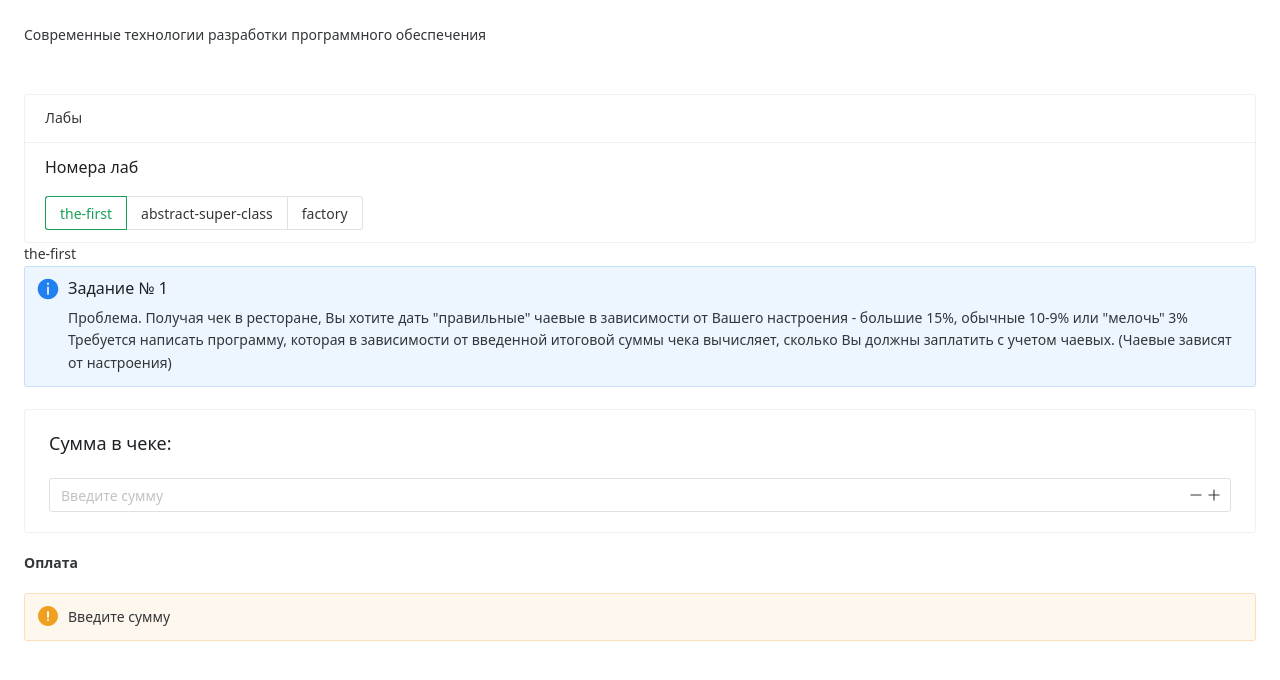
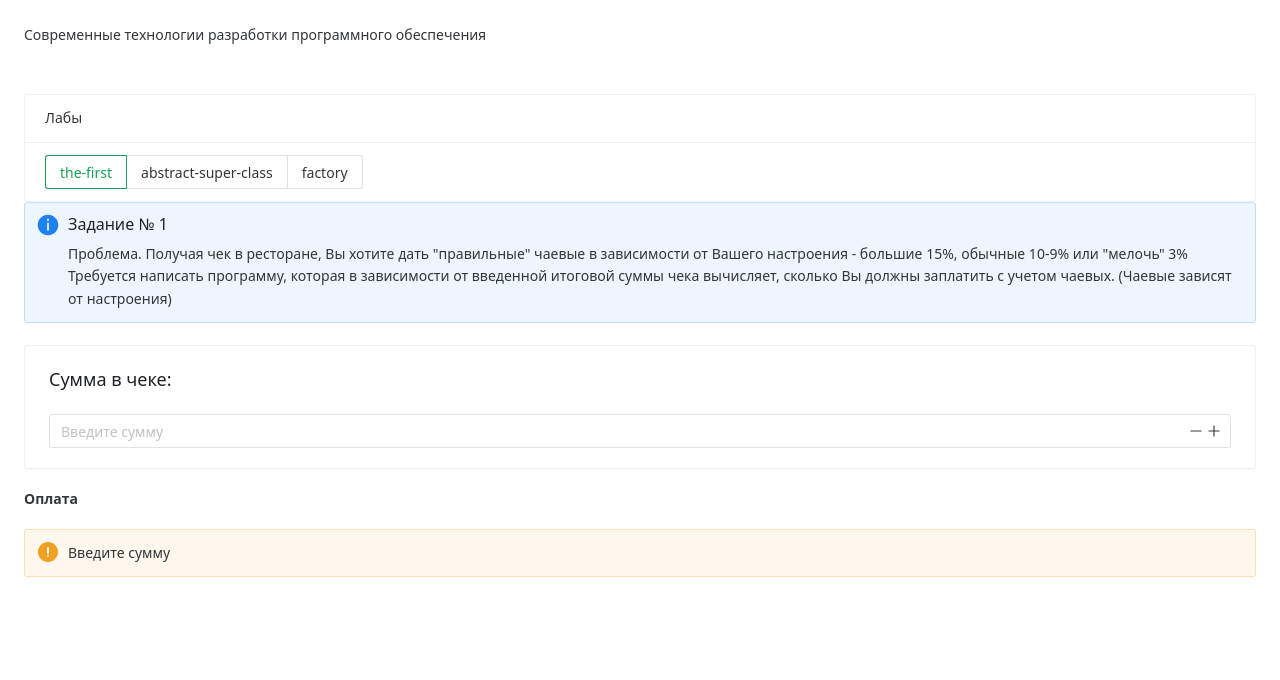
Before and after one commit to Hakoba/domashka, a Vue app: page / in a window 1280 px wide. Shown: the top 680 px of the page. Built offline with nearby package versions, Linux system fonts and the light colour scheme; a small style sheet from the web is missing.

Commit message:
remove useless things

```diff
--- a/src/App.vue
+++ b/src/App.vue
@@ -38,7 +38,7 @@ const currentLab = ref<string>('the-first')
             <template #header> Лабы </template>
             <n-list-item>
 
-              <n-thing title="Номера лаб" >
+              <n-thing >
                 <n-radio-group v-model:value="currentLab" name="radiobuttongroup1">
                   <n-radio-button
                       v-for="lab in labs"
@@ -54,7 +54,6 @@ const currentLab = ref<string>('the-first')
               </n-thing>
             </n-list-item>
           </n-list>
-          {{currentLab}}
           <n-notification-provider>
             <keep-alive>
             <component :is="currentLab" />
```
